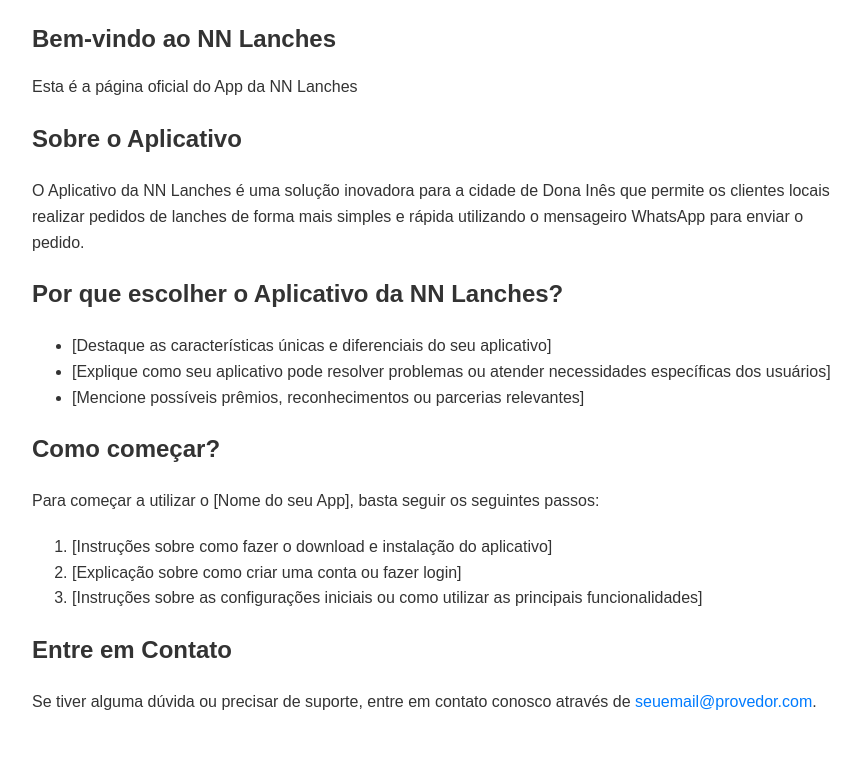
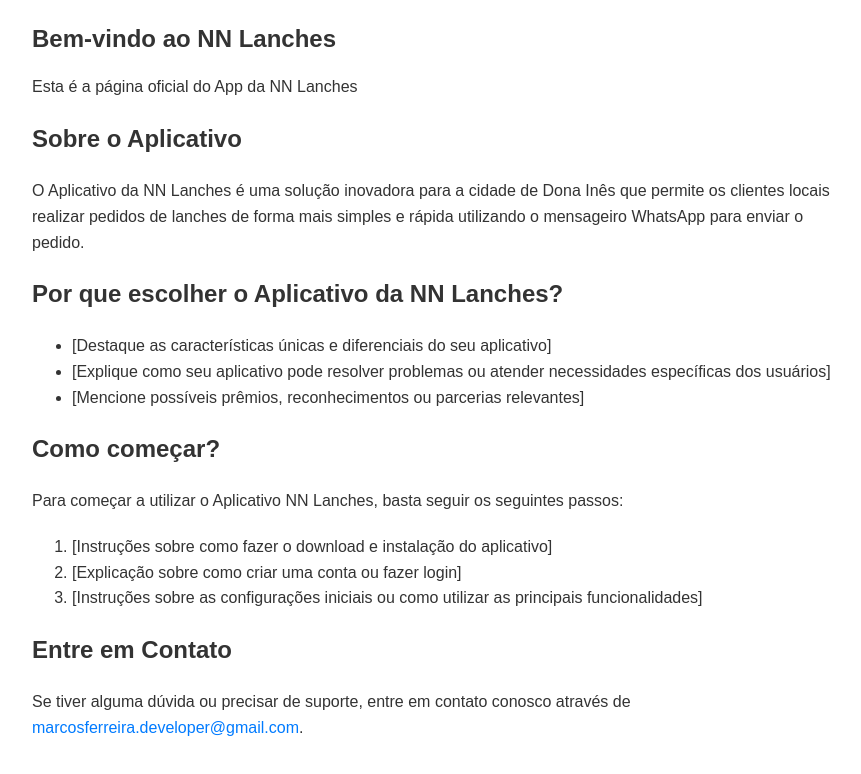
Before and after one commit to nnlanches/nnlanches.github.io, a plain HTML site: page index.html in a window 1280 px wide. Shown: the whole page, without its empty margins (208-1069 px from the left). Drawn offline with Linux system fonts and the light colour scheme.

Commit message:
Update index.html

```diff
--- a/index.html
+++ b/index.html
@@ -62,7 +62,7 @@
 
     <h2>Como começar?</h2>
 
-    <p>Para começar a utilizar o [Nome do seu App], basta seguir os seguintes passos:</p>
+    <p>Para começar a utilizar o Aplicativo NN Lanches, basta seguir os seguintes passos:</p>
 
     <ol>
       <li>[Instruções sobre como fazer o download e instalação do aplicativo]</li>
@@ -73,7 +73,7 @@
     <h2>Entre em Contato</h2>
 
     <p>Se tiver alguma dúvida ou precisar de suporte, entre em contato conosco através de <a
-        href="mailto:seuemail@provedor.com">seuemail@provedor.com</a>.</p>
+        href="mailto:marcosferreira.developer@gmail.com">marcosferreira.developer@gmail.com</a>.</p>
   </div>
 </body>
 
```
